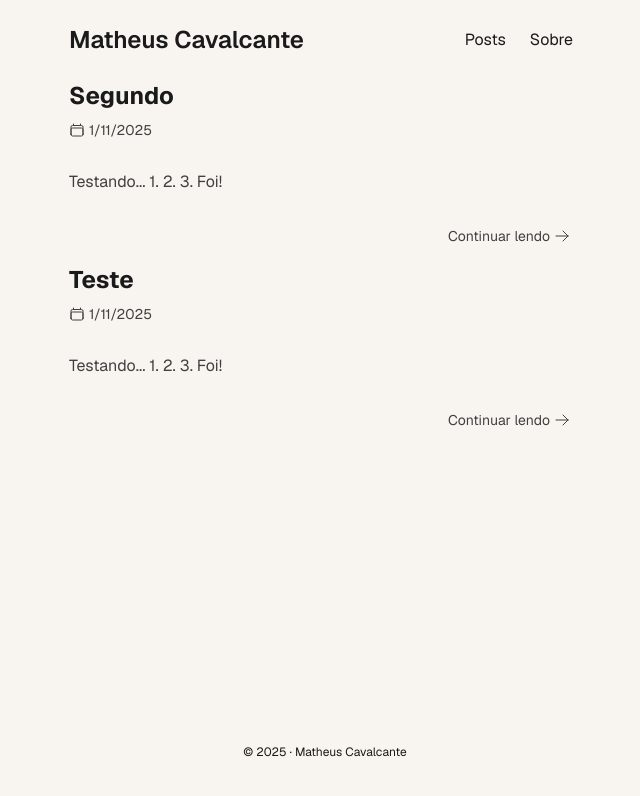
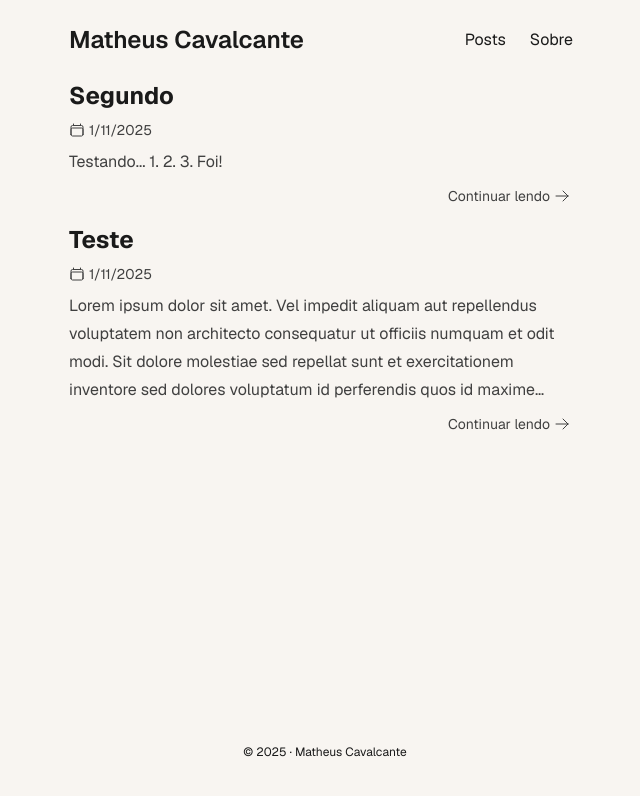
Before and after one commit to mcavalcantes/blog, a Next.js app: page / in a window 1280 px wide. Shown: the top 796 px of the page, without its empty margins (315-955 px from the left). Built offline with nearby package versions, Linux system fonts and the light colour scheme.

Commit message:
minor changes

```diff
--- a/app/about/page.tsx
+++ b/app/about/page.tsx
@@ -7,7 +7,7 @@ export const metadata: Metadata = {
 export default function About() {
   return (
     <main className="px-8 md:px-44 xl:px-96">
-      <article>
+      <article className="prose prose-neutral max-w-none">
         <h1 className="text-2xl font-bold">Olá, sou o Matheus! 👋</h1>
         <p>
           Por enquanto, essa página ainda está vazia. Talvez algum outro dia
--- a/app/globals.css
+++ b/app/globals.css
@@ -15,10 +15,6 @@
     background: var(--background);
     color: var(--foreground);
   }
-
-  article {
-    @apply prose prose-neutral prose-a:text-sky-600 max-w-none;
-  }
 }
 
 @layer utilities {
--- a/app/post/[slug]/page.tsx
+++ b/app/post/[slug]/page.tsx
@@ -26,7 +26,7 @@ export default async function Post({
             <p>{post.date.toLocaleDateString()}</p>
           </div>
         </div>
-        <article>
+        <article className="prose prose-neutral max-w-none">
           <MDXRemote source={post.content} />
         </article>
       </div>
--- a/components/Preview.tsx
+++ b/components/Preview.tsx
@@ -23,7 +23,7 @@ export function Preview({
         <Calendar className="size-4" />
         <p>{date.toLocaleDateString()}</p>
       </div>
-      <article className="line-clamp-6 md:line-clamp-5 xl:line-clamp-4">
+      <article className="prose prose-neutral max-w-none line-clamp-6 md:line-clamp-5 xl:line-clamp-4">
         <MDXRemote source={contentPreview} />
       </article>
       <div className="flex justify-end">
--- a/content/posts/primeiro.mdx
+++ b/content/posts/primeiro.mdx
@@ -3,4 +3,8 @@ title: Teste
 date: "2025-01-11T15:35-0300"
 ---
 
-Testando... 1. 2. 3. Foi!
+Lorem ipsum dolor sit amet. Vel impedit aliquam aut repellendus voluptatem non architecto consequatur ut officiis numquam et odit modi. Sit dolore molestiae sed repellat sunt et exercitationem inventore sed dolores voluptatum id perferendis quos id maxime veritatis et illum architecto! Aut facere doloremque qui alias totam ex consequatur omnis ab modi commodi ea consequatur labore aut itaque commodi ut amet natus.
+
+Qui quibusdam rerum eos officiis quos est assumenda mollitia quo voluptatem culpa et esse aliquam rem galisum error. In nulla incidunt et consequatur dolores est accusamus nisi ea dolore aperiam.
+
+Ut quos assumenda qui quia enim rem dolores magnam non perferendis placeat. Sed molestiae possimus quo autem impedit eos eius quae et exercitationem labore aut harum quia. In dignissimos tempore sed facere sunt et aspernatur dolor qui internos expedita non totam harum. Est reiciendis repellat qui unde sint nam dolores tenetur qui ipsum alias quo consequatur quia.
--- a/lib/mdx.ts
+++ b/lib/mdx.ts
@@ -35,7 +35,7 @@ export async function getPostBySlug(slug: string): Promise<Post> {
   return {
     title: data.title,
     date: new Date(data.date),
-    contentPreview: content.slice(0, 512).trim(),
+    contentPreview: content.length > 512 ? content.slice(0, 512).trim() + '...' : content,
     content: content,
     slug: realSlug
   }
```
